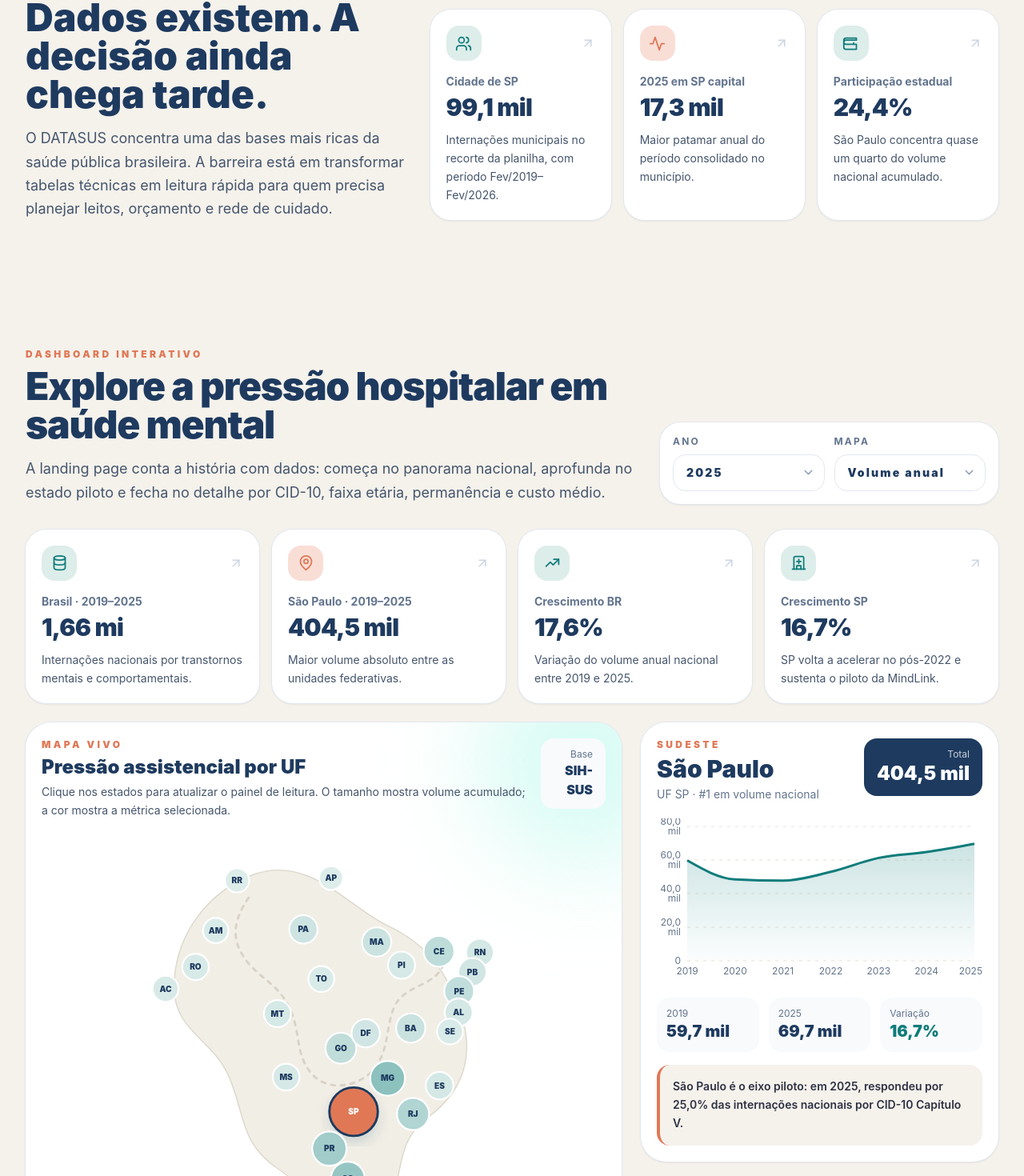
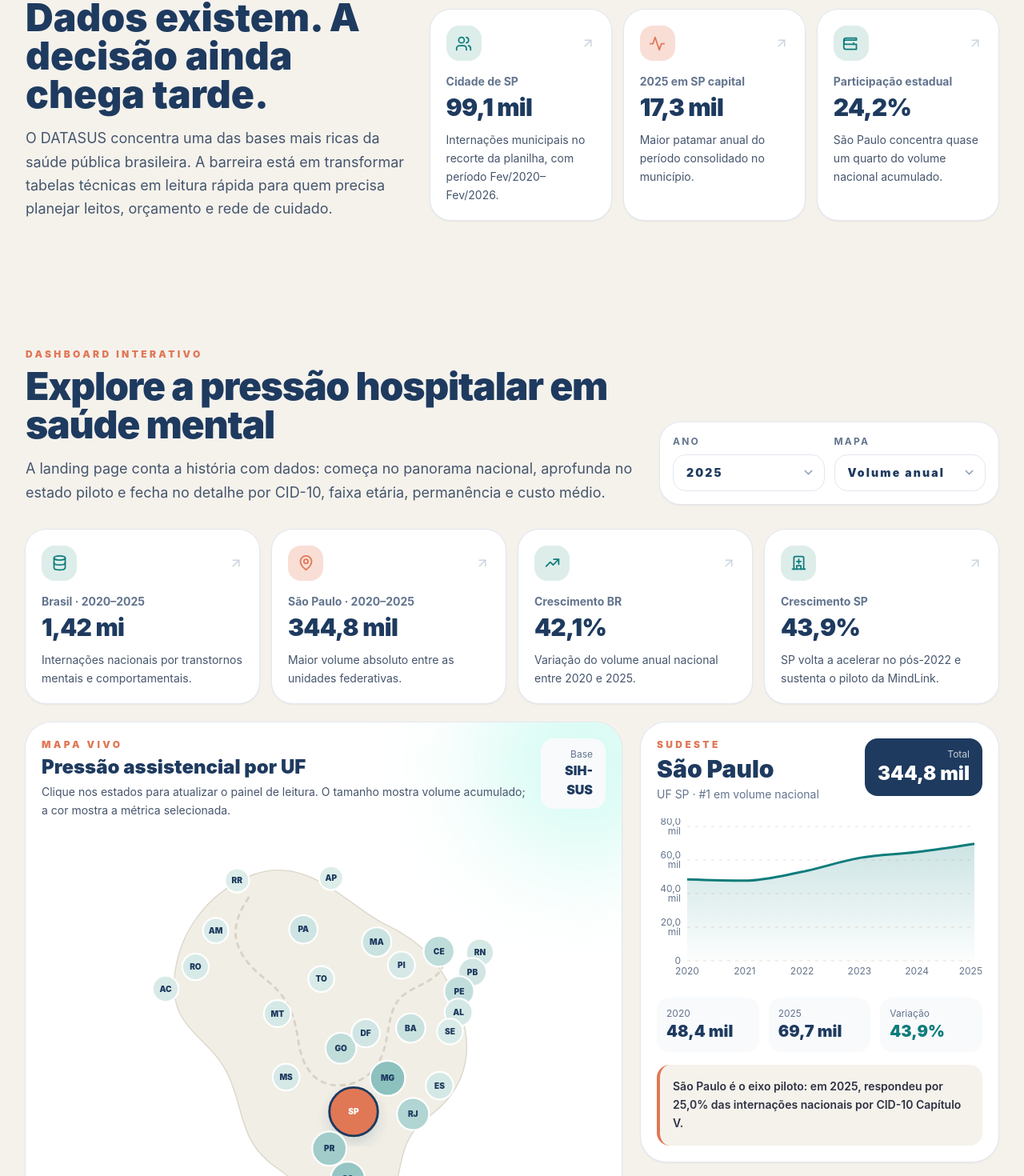
Before and after one commit to ramosrabelo-ia/mindlink-dashboard, a React (Vite) app: page / in a window 1280 px wide. Shown: the part 1024-2494 px from the top of the page at 80% size. Built offline with nearby package versions, Linux system fonts and the light colour scheme.

Commit message:
Atualiza dashboard MindLink

```diff
--- a/App.jsx
+++ b/App.jsx
@@ -202,7 +202,7 @@ function StateReadout({ uf }) {
       </div>
 
       <div className="mt-4 grid grid-cols-3 gap-3">
-        <div className="rounded-2xl bg-slate-50 p-3"><p className="text-xs text-slate-500">2019</p><p className="text-xl font-black" style={{ color: BRAND.navy }}>{formatNumber(state.first)}</p></div>
+        <div className="rounded-2xl bg-slate-50 p-3"><p className="text-xs text-slate-500">2020</p><p className="text-xl font-black" style={{ color: BRAND.navy }}>{formatNumber(state.first)}</p></div>
         <div className="rounded-2xl bg-slate-50 p-3"><p className="text-xs text-slate-500">2025</p><p className="text-xl font-black" style={{ color: BRAND.navy }}>{formatNumber(state.last)}</p></div>
         <div className="rounded-2xl bg-slate-50 p-3"><p className="text-xs text-slate-500">Variação</p><p className="text-xl font-black" style={{ color: state.growth >= 0 ? BRAND.teal : BRAND.coral }}>{formatPercent(state.growth)}</p></div>
       </div>
@@ -334,6 +334,95 @@ function AgeProfile() {
   );
 }
 
+function MethodCard({ iconName, title, text }) {
+  return (
+    <div className="rounded-[1.6rem] bg-white p-5 shadow-sm ring-1 ring-slate-200">
+      <div className="mb-4 grid h-11 w-11 place-items-center rounded-2xl" style={{ backgroundColor: BRAND.mist }}>
+        <Icon name={iconName} size={21} color={BRAND.teal} />
+      </div>
+      <h3 className="text-lg font-black" style={{ color: BRAND.navy }}>{title}</h3>
+      <p className="mt-2 text-sm leading-relaxed text-slate-600">{text}</p>
+    </div>
+  );
+}
+
+function Dashboard() {
+  const [year, setYear] = useState("2025");
+  const [metric, setMetric] = useState("volume");
+  const [selectedUf, setSelectedUf] = useState("SP");
+  const selectedYear = Number(year);
+
+  const topStates = useMemo(() => {
+    const row = ufRows.find((item) => item.year === selectedYear) || ufRows[ufRows.length - 1];
+    return states
+      .map((state) => ({ ...state, value: row[state.uf] }))
+      .sort((a, b) => b.value - a.value)
+      .slice(0, 8);
+  }, [selectedYear]);
+
+  const cidData = spCidRows
+    .map((row) => ({
+      ...row,
+      value: row.values[selectedYear],
+      estimatedCost: row.values[selectedYear] * row.avgCost,
+      bedDays: row.values[selectedYear] * row.stay,
+    }))
+    .sort((a, b) => b.value - a.value);
+
+  const totalBr = ufRows.reduce((sum, row) => sum + row.Total, 0);
+  const totalSp = ufRows.reduce((sum, row) => sum + row.SP, 0);
+  const sp2025 = ufRows.find((row) => row.year === 2025).SP;
+  const br2025 = ufRows.find((row) => row.year === 2025).Total;
+  const spGrowth = ((sp2025 - ufRows.find((row) => row.year === 2020).SP) / ufRows.find((row) => row.year === 2020).SP) * 100;
+  const brGrowth = ((br2025 - ufRows.find((row) => row.year === 2020).Total) / ufRows.find((row) => row.year === 2020).Total) * 100;
+  const visibleMetric = metric === "volume" ? "volume" : metric === "growth" ? "growth" : "share";
+
+  return (
+    <section id="dashboard" className="mx-auto max-w-7xl px-4 py-20 sm:px-8">
+      <div className="mb-8 grid gap-6 lg:grid-cols-[1fr_0.55fr] lg:items-end">
+        <div>
+          <SectionKicker>Dashboard interativo</SectionKicker>
+          <h2 className="mt-2 text-4xl font-black tracking-tight md:text-5xl" style={{ color: BRAND.navy }}>Explore a pressão hospitalar em saúde mental</h2>
+          <p className="mt-4 max-w-3xl text-lg leading-relaxed text-slate-600">A landing page conta a história com dados: começa no panorama nacional, aprofunda no estado piloto e fecha no detalhe por CID-10, faixa etária, permanência e custo médio.</p>
+        </div>
+        <div className="grid gap-3 rounded-[1.6rem] bg-white p-4 shadow-sm ring-1 ring-slate-200 sm:grid-cols-2">
+          <SelectBox label="Ano" value={year} onChange={setYear}>{years.map((item) => <option key={item} value={item}>{item}</option>)}</SelectBox>
+          <SelectBox label="Mapa" value={metric} onChange={setMetric}>
+            <option value="volume">Volume anual</option>
+            <option value="growth">Variação 2020→2025</option>
+            <option value="share">Participação nacional</option>
+          </SelectBox>
+        </div>
+      </div>
+
+      <div className="mb-6 grid gap-4 md:grid-cols-2 xl:grid-cols-4">
+        <StatCard iconName="database" label="Brasil · 2020–2025" value={formatNumber(totalBr)} caption="Internações nacionais por transtornos mentais e comportamentais." />
+        <StatCard iconName="mapPin" label="São Paulo · 2020–2025" value={formatNumber(totalSp)} caption="Maior volume absoluto entre as unidades federativas." tone="coral" />
+        <StatCard iconName="trending" label="Crescimento BR" value={formatPercent(brGrowth)} caption="Variação do volume anual nacional entre 2020 e 2025." />
+        <StatCard iconName="hospital" label="Crescimento SP" value={formatPercent(spGrowth)} caption="SP volta a acelerar no pós-2022 e sustenta o piloto da MindLink." />
+      </div>
+
+      <div className="grid gap-6 xl:grid-cols-[1.25fr_0.75fr]">
+        <BrazilMap selectedUf={selectedUf} onSelect={setSelectedUf} metric={visibleMetric} year={selectedYear} />
+        <div className="space-y-6">
+          <StateReadout uf={selectedUf} />
+          <TopRanking data={topStates} year={selectedYear} />
+        </div>
+      </div>
+
+      <div className="mt-6 grid gap-6 xl:grid-cols-2">
+        <NationalTrend />
+        <CidPressure data={cidData} year={selectedYear} />
+      </div>
+
+      <div className="mt-6 grid gap-6 xl:grid-cols-[0.9fr_1.1fr]">
+        <AgeProfile />
+        <CostAndStay />
+      </div>
+    </section>
+  );
+}
+
 function CostAndStay() {
   const cidCostData = spCidRows
     .map((row) => ({ short: row.short, avgCost: row.avgCost, stay: row.stay }))
@@ -377,95 +466,6 @@ function CostAndStay() {
         </div>
       </div>
     </div>
-  );
-}
-
-function MethodCard({ iconName, title, text }) {
-  return (
-    <div className="rounded-[1.6rem] bg-white p-5 shadow-sm ring-1 ring-slate-200">
-      <div className="mb-4 grid h-11 w-11 place-items-center rounded-2xl" style={{ backgroundColor: BRAND.mist }}>
-        <Icon name={iconName} size={21} color={BRAND.teal} />
-      </div>
-      <h3 className="text-lg font-black" style={{ color: BRAND.navy }}>{title}</h3>
-      <p className="mt-2 text-sm leading-relaxed text-slate-600">{text}</p>
-    </div>
-  );
-}
-
-function Dashboard() {
-  const [year, setYear] = useState("2025");
-  const [metric, setMetric] = useState("volume");
-  const [selectedUf, setSelectedUf] = useState("SP");
-  const selectedYear = Number(year);
-
-  const topStates = useMemo(() => {
-    const row = ufRows.find((item) => item.year === selectedYear) || ufRows[ufRows.length - 1];
-    return states
-      .map((state) => ({ ...state, value: row[state.uf] }))
-      .sort((a, b) => b.value - a.value)
-      .slice(0, 8);
-  }, [selectedYear]);
-
-  const cidData = spCidRows
-    .map((row) => ({
-      ...row,
-      value: row.values[selectedYear],
-      estimatedCost: row.values[selectedYear] * row.avgCost,
-      bedDays: row.values[selectedYear] * row.stay,
-    }))
-    .sort((a, b) => b.value - a.value);
-
-  const totalBr = ufRows.reduce((sum, row) => sum + row.Total, 0);
-  const totalSp = ufRows.reduce((sum, row) => sum + row.SP, 0);
-  const sp2025 = ufRows.find((row) => row.year === 2025).SP;
-  const br2025 = ufRows.find((row) => row.year === 2025).Total;
-  const spGrowth = ((sp2025 - ufRows.find((row) => row.year === 2019).SP) / ufRows.find((row) => row.year === 2019).SP) * 100;
-  const brGrowth = ((br2025 - ufRows.find((row) => row.year === 2019).Total) / ufRows.find((row) => row.year === 2019).Total) * 100;
-  const visibleMetric = metric === "volume" ? "volume" : metric === "growth" ? "growth" : "share";
-
-  return (
-    <section id="dashboard" className="mx-auto max-w-7xl px-4 py-20 sm:px-8">
-      <div className="mb-8 grid gap-6 lg:grid-cols-[1fr_0.55fr] lg:items-end">
-        <div>
-          <SectionKicker>Dashboard interativo</SectionKicker>
-          <h2 className="mt-2 text-4xl font-black tracking-tight md:text-5xl" style={{ color: BRAND.navy }}>Explore a pressão hospitalar em saúde mental</h2>
-          <p className="mt-4 max-w-3xl text-lg leading-relaxed text-slate-600">A landing page conta a história com dados: começa no panorama nacional, aprofunda no estado piloto e fecha no detalhe por CID-10, faixa etária, permanência e custo médio.</p>
-        </div>
-        <div className="grid gap-3 rounded-[1.6rem] bg-white p-4 shadow-sm ring-1 ring-slate-200 sm:grid-cols-2">
-          <SelectBox label="Ano" value={year} onChange={setYear}>{years.map((item) => <option key={item} value={item}>{item}</option>)}</SelectBox>
-          <SelectBox label="Mapa" value={metric} onChange={setMetric}>
-            <option value="volume">Volume anual</option>
-            <option value="growth">Variação 2019→2025</option>
-            <option value="share">Participação nacional</option>
-          </SelectBox>
-        </div>
-      </div>
-
-      <div className="mb-6 grid gap-4 md:grid-cols-2 xl:grid-cols-4">
-        <StatCard iconName="database" label="Brasil · 2019–2025" value={formatNumber(totalBr)} caption="Internações nacionais por transtornos mentais e comportamentais." />
-        <StatCard iconName="mapPin" label="São Paulo · 2019–2025" value={formatNumber(totalSp)} caption="Maior volume absoluto entre as unidades federativas." tone="coral" />
-        <StatCard iconName="trending" label="Crescimento BR" value={formatPercent(brGrowth)} caption="Variação do volume anual nacional entre 2019 e 2025." />
-        <StatCard iconName="hospital" label="Crescimento SP" value={formatPercent(spGrowth)} caption="SP volta a acelerar no pós-2022 e sustenta o piloto da MindLink." />
-      </div>
-
-      <div className="grid gap-6 xl:grid-cols-[1.25fr_0.75fr]">
-        <BrazilMap selectedUf={selectedUf} onSelect={setSelectedUf} metric={visibleMetric} year={selectedYear} />
-        <div className="space-y-6">
-          <StateReadout uf={selectedUf} />
-          <TopRanking data={topStates} year={selectedYear} />
-        </div>
-      </div>
-
-      <div className="mt-6 grid gap-6 xl:grid-cols-2">
-        <NationalTrend />
-        <CidPressure data={cidData} year={selectedYear} />
-      </div>
-
-      <div className="mt-6 grid gap-6 xl:grid-cols-[0.9fr_1.1fr]">
-        <AgeProfile />
-        <CostAndStay />
-      </div>
-    </section>
   );
 }
 
@@ -553,7 +553,7 @@ export default function App() {
             <p className="mt-4 text-lg leading-relaxed text-slate-600">O DATASUS concentra uma das bases mais ricas da saúde pública brasileira. A barreira está em transformar tabelas técnicas em leitura rápida para quem precisa planejar leitos, orçamento e rede de cuidado.</p>
           </div>
           <div className="grid gap-4 md:grid-cols-3">
-            <StatCard iconName="users" label="Cidade de SP" value={formatNumber(spCityTotal)} caption="Internações municipais no recorte da planilha, com período Fev/2019–Fev/2026." />
+            <StatCard iconName="users" label="Cidade de SP" value={formatNumber(spCityTotal)} caption="Internações municipais no recorte da planilha, com período Fev/2020–Fev/2026." />
             <StatCard iconName="activity" label="2025 em SP capital" value={formatNumber(spCity2025)} caption="Maior patamar anual do período consolidado no município." tone="coral" />
             <StatCard iconName="wallet" label="Participação estadual" value={formatPercent(spShare)} caption="São Paulo concentra quase um quarto do volume nacional acumulado." />
           </div>
--- a/data.js
+++ b/data.js
@@ -13,7 +13,6 @@ export const BRAND = {
 export const years = [2020, 2021, 2022, 2023, 2024, 2025];
 
 export const ufRows = [
-  { year: 2019, RO: 1469, AC: 1461, AM: 372, RR: 212, PA: 3092, AP: 129, TO: 1043, MA: 5247, PI: 2856, CE: 8249, RN: 2948, PB: 3899, PE: 6279, AL: 3891, SE: 1295, BA: 5837, MG: 18221, ES: 3261, RJ: 12344, SP: 59737, PR: 20032, SC: 14540, RS: 41609, MS: 1765, MT: 2323, GO: 10053, DF: 5061, Total: 237225 },
   { year: 2020, RO: 1470, AC: 1011, AM: 266, RR: 163, PA: 3255, AP: 100, TO: 1044, MA: 5009, PI: 2301, CE: 6791, RN: 3033, PB: 2995, PE: 5610, AL: 3274, SE: 875, BA: 4586, MG: 15048, ES: 3091, RJ: 9158, SP: 48425, PR: 17056, SC: 12163, RS: 33807, MS: 1463, MT: 1972, GO: 8639, DF: 3758, Total: 196363 },
   { year: 2021, RO: 1514, AC: 938, AM: 800, RR: 180, PA: 3853, AP: 87, TO: 997, MA: 5504, PI: 2636, CE: 7448, RN: 2944, PB: 3759, PE: 5889, AL: 3322, SE: 853, BA: 5001, MG: 15997, ES: 3043, RJ: 11070, SP: 47683, PR: 17779, SC: 13031, RS: 34334, MS: 1588, MT: 1862, GO: 8972, DF: 3916, Total: 205000 },
   { year: 2022, RO: 1499, AC: 1123, AM: 839, RR: 311, PA: 4181, AP: 130, TO: 1118, MA: 6001, PI: 2801, CE: 8599, RN: 3351, PB: 3947, PE: 6214, AL: 3437, SE: 996, BA: 5710, MG: 19344, ES: 2784, RJ: 12252, SP: 52963, PR: 17907, SC: 16038, RS: 37561, MS: 2502, MT: 2219, GO: 8934, DF: 4277, Total: 227038 },
@@ -31,14 +30,14 @@ export const ufNames = {
 };
 
 export const spCidRows = [
-  { cid: "Uso de substâncias psicoativas", short: "Substâncias", values: { 2019: 2004, 2020: 1828, 2021: 1394, 2022: 1513, 2023: 3878, 2024: 4720, 2025: 4809 }, avgCost: 1387.17, stay: 13.0 },
-  { cid: "Esquizofrenia e transtornos delirantes", short: "Esquizofrenia", values: { 2019: 5078, 2020: 4336, 2021: 4134, 2022: 3823, 2023: 4170, 2024: 4802, 2025: 5026 }, avgCost: 1519.17, stay: 16.8 },
-  { cid: "Transtornos de humor [afetivos]", short: "Humor", values: { 2019: 3319, 2020: 3078, 2021: 2881, 2022: 3017, 2023: 3444, 2024: 3806, 2025: 4112 }, avgCost: 879.68, stay: 13.3 },
-  { cid: "Uso de álcool", short: "Álcool", values: { 2019: 1513, 2020: 1428, 2021: 1120, 2022: 959, 2023: 995, 2024: 1067, 2025: 1063 }, avgCost: 1522.15, stay: 9.6 },
-  { cid: "Demência", short: "Demência", values: { 2019: 224, 2020: 205, 2021: 159, 2022: 225, 2023: 262, 2024: 246, 2025: 295 }, avgCost: 9802.84, stay: 38.8, insight: "Baixo volume, alto custo médio e maior permanência hospitalar no recorte 2020–2025."},
-  { cid: "Transtornos neuróticos/stress/somatoformes", short: "Stress", values: { 2019: 229, 2020: 231, 2021: 239, 2022: 188, 2023: 268, 2024: 276, 2025: 307 }, avgCost: 470.93, stay: 9.5 },
-  { cid: "Retardo mental", short: "Retardo", values: { 2019: 249, 2020: 221, 2021: 202, 2022: 258, 2023: 264, 2024: 276, 2025: 215 }, avgCost: 4315.63, stay: 25.5 },
-  { cid: "Outros transtornos mentais", short: "Outros", values: { 2019: 1264, 2020: 1099, 2021: 1018, 2022: 1139, 2023: 1249, 2024: 1363, 2025: 1444 }, avgCost: 1315.11, stay: 14.7 },
+  { cid: "Uso de substâncias psicoativas", short: "Substâncias", values: { 2020: 1828, 2021: 1394, 2022: 1513, 2023: 3878, 2024: 4720, 2025: 4809 }, avgCost: 1387.17, stay: 13.0 },
+  { cid: "Esquizofrenia e transtornos delirantes", short: "Esquizofrenia", values: { 2020: 4336, 2021: 4134, 2022: 3823, 2023: 4170, 2024: 4802, 2025: 5026 }, avgCost: 1519.17, stay: 16.8 },
+  { cid: "Transtornos de humor [afetivos]", short: "Humor", values: { 2020: 3078, 2021: 2881, 2022: 3017, 2023: 3444, 2024: 3806, 2025: 4112 }, avgCost: 879.68, stay: 13.3 },
+  { cid: "Uso de álcool", short: "Álcool", values: { 2020: 1428, 2021: 1120, 2022: 959, 2023: 995, 2024: 1067, 2025: 1063 }, avgCost: 1522.15, stay: 9.6 },
+  { cid: "Demência", short: "Demência", values: { 2020: 205, 2021: 159, 2022: 225, 2023: 262, 2024: 246, 2025: 295 }, avgCost: 9802.84, stay: 38.8, insight: "Baixo volume, alto custo médio e maior permanência hospitalar no recorte 2020–2025."},
+  { cid: "Transtornos neuróticos/stress/somatoformes", short: "Stress", values: { 2020: 231, 2021: 239, 2022: 188, 2023: 268, 2024: 276, 2025: 307 }, avgCost: 470.93, stay: 9.5 },
+  { cid: "Retardo mental", short: "Retardo", values: { 2020: 221, 2021: 202, 2022: 258, 2023: 264, 2024: 276, 2025: 215 }, avgCost: 4315.63, stay: 25.5 },
+  { cid: "Outros transtornos mentais", short: "Outros", values: { 2020: 1099, 2021: 1018, 2022: 1139, 2023: 1249, 2024: 1363, 2025: 1444 }, avgCost: 1315.11, stay: 14.7 },
 ];
 
 export const spAgeRows = [
@@ -48,9 +47,9 @@ export const spAgeRows = [
 ];
 
 export const spAvgCost = [
-  { year: 2019, value: 1611.17 }, { year: 2020, value: 1689.52 }, { year: 2021, value: 1654.3 }, { year: 2022, value: 1535.22 }, { year: 2023, value: 1387.08 }, { year: 2024, value: 1314.36 }, { year: 2025, value: 1264.28 },
+  { year: 2020, value: 1689.52 }, { year: 2021, value: 1654.3 }, { year: 2022, value: 1535.22 }, { year: 2023, value: 1387.08 }, { year: 2024, value: 1314.36 }, { year: 2025, value: 1264.28 },
 ];
 
 export const spStay = [
-  { year: 2019, value: 18.7 }, { year: 2020, value: 13.7 }, { year: 2021, value: 13.0 }, { year: 2022, value: 13.0 }, { year: 2023, value: 14.3 }, { year: 2024, value: 14.9 }, { year: 2025, value: 15.6 },
+  { year: 2020, value: 13.7 }, { year: 2021, value: 13.0 }, { year: 2022, value: 13.0 }, { year: 2023, value: 14.3 }, { year: 2024, value: 14.9 }, { year: 2025, value: 15.6 },
 ];
--- a/utils.js
+++ b/utils.js
@@ -40,8 +40,8 @@ export function buildStates() {
   return Object.keys(ufNames).map((uf) => {
     const [name, region, x, y] = ufNames[uf];
     const total = ufRows.reduce((sum, row) => sum + row[uf], 0);
-    const first = ufRows[0][uf];
-    const last = ufRows[ufRows.length - 1][uf];
+    const first = ufRows.find((row) => row.year === 2020)[uf];
+    const last = ufRows.find((row) => row.year === 2025)[uf];
     const growth = ((last - first) / first) * 100;
     const share = (total / nationalTotal) * 100;
 
```
Also changed, not shown: 2 other files (tests, documents, lock files or other folders).
